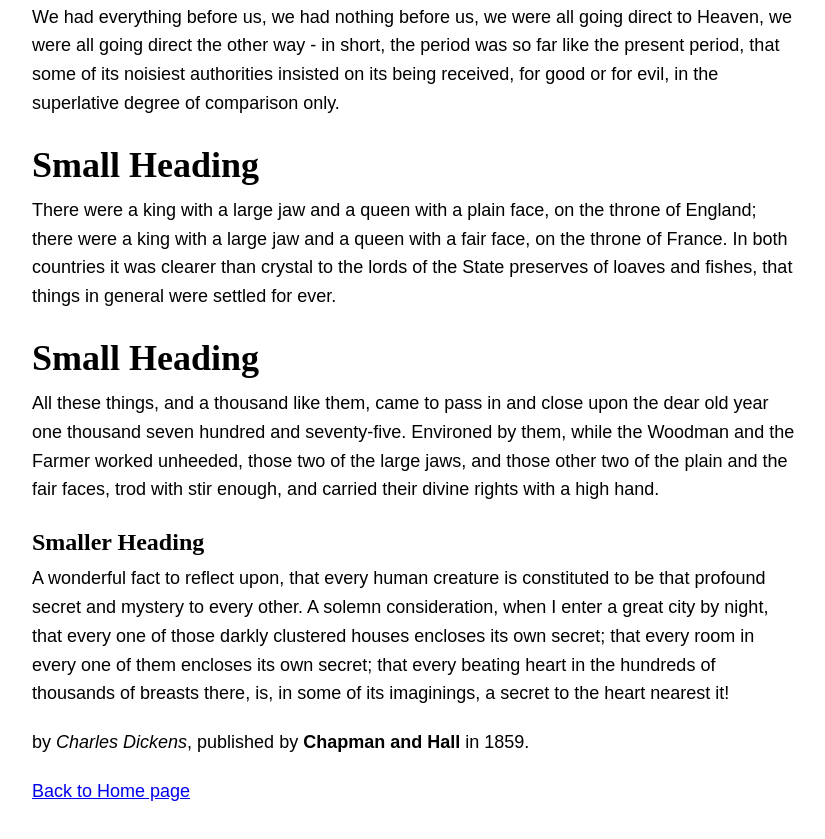
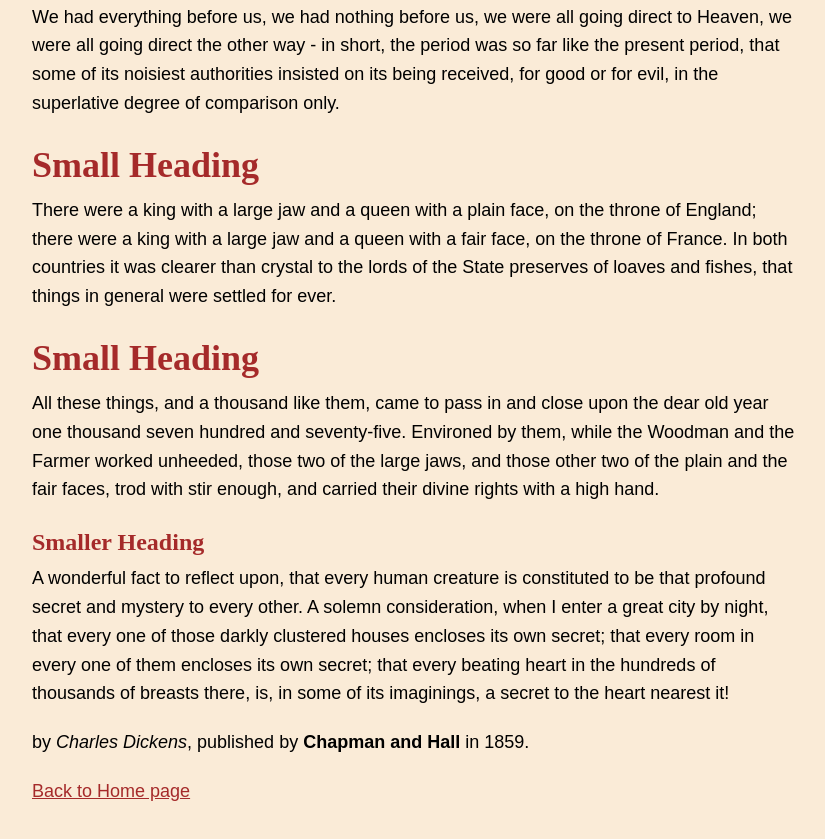
Before and after one commit to DaveyBrooks/DaveyBrooks.github.io, a plain HTML site: page exercises/page-1.html in a window 1280 px wide. Shown: the part 313-1152 px from the top of the page, without its empty margins (224-1049 px from the left). Drawn offline with Linux system fonts and the light colour scheme.

Commit message:
Add files via upload

```diff
--- a/assets/css/global.css
+++ b/assets/css/global.css
@@ -8,6 +8,8 @@ body { line-height: 1.5; min-height: 100vh }
 @media (min-width: 768px ) { body { text-rendering: optimizeLegibility } }
 img { width: 100%; height: auto; display: block }
 input, button, textarea, select { font: inherit }
+
+body { background-color: lightgreen; }
 
 /* Desktops */
 @media (min-width: 768px) {
@@ -59,3 +61,5 @@ p {
     font-size: 20px;
     margin-bottom: 16px;
 }
+
+a { color: darkgreen; }
--- a/exercises/assets/css/style-1.css
+++ b/exercises/assets/css/style-1.css
@@ -9,6 +9,8 @@ body { line-height: 1.5; min-height: 100vh }
 img { width: 100%; height: auto; display: block }
 input, button, textarea, select { font: inherit }
 
+
+
 /* Desktops */
 @media (min-width: 768px) {
     body { padding: 4% 20% }
@@ -19,22 +21,27 @@ input, button, textarea, select { font: inherit }
     body { padding: 8% 5% }
 }
 
+body { background-color: antiquewhite; }
+
 h1 {
 font-size: 84px;
 text-align: center;
 font-weight: normal;
 letter-spacing: -2px;
 margin-bottom: 32px;
+color: brown;
 }
 
 h2 {
     font-size: 36px;
     margin-bottom: 4px;
+    color: brown;
 }
 
 h3 {
     font-size: 24px;
     margin-bottom: 4px;
+    color: brown;
 }
 
 p {
@@ -43,3 +50,5 @@ font-family: sans-serif;
 line-height: 1.6;
 margin-bottom: 20px;
 }
+
+a { color: brown; }
--- a/exercises/assets/css/style-2.css
+++ b/exercises/assets/css/style-2.css
@@ -8,6 +8,9 @@ body { line-height: 1.5; min-height: 100vh }
 @media (min-width: 768px ) { body { text-rendering: optimizeLegibility } }
 img { width: 100%; height: auto; display: block }
 input, button, textarea, select { font: inherit }
+
+
+body { background-color: purple; }
 
 /* Desktops */
 @media (min-width: 768px) {
@@ -28,6 +31,7 @@ h1 {
     text-align: center;
     font-weight: normal;
     letter-spacing: 4px;
+    color: white;
 }
 
 h2 {
@@ -35,6 +39,7 @@ h2 {
     margin-bottom: 4px;
     margin-top: 54px;
     text-transform: uppercase;
+    color: white;
 }
 
 p {
@@ -42,4 +47,7 @@ p {
     font-family: sans-serif;
     line-height: 1.6;
     margin-bottom: 20px;
+    color: white;
 }
+
+a { color: white; }
--- a/exercises/assets/css/style-3.css
+++ b/exercises/assets/css/style-3.css
@@ -8,6 +8,8 @@ body { line-height: 1.5; min-height: 100vh }
 @media (min-width: 768px ) { body { text-rendering: optimizeLegibility } }
 img { width: 100%; height: auto; display: block }
 input, button, textarea, select { font: inherit }
+
+body { background-color: lightblue; }
 
 
 /* === CUSTOM PROPERTIES === */
@@ -50,6 +52,7 @@ h2 {
     letter-spacing: -2px;
     font-size: var(--fs-xxl);
     margin-bottom: 4px;
+    color: blue;
 }
 
 h3 {
@@ -61,3 +64,5 @@ p {
     font-size: var(--fs-md);
     margin-bottom: 16px
 }
+
+a { color: blue; }
```
